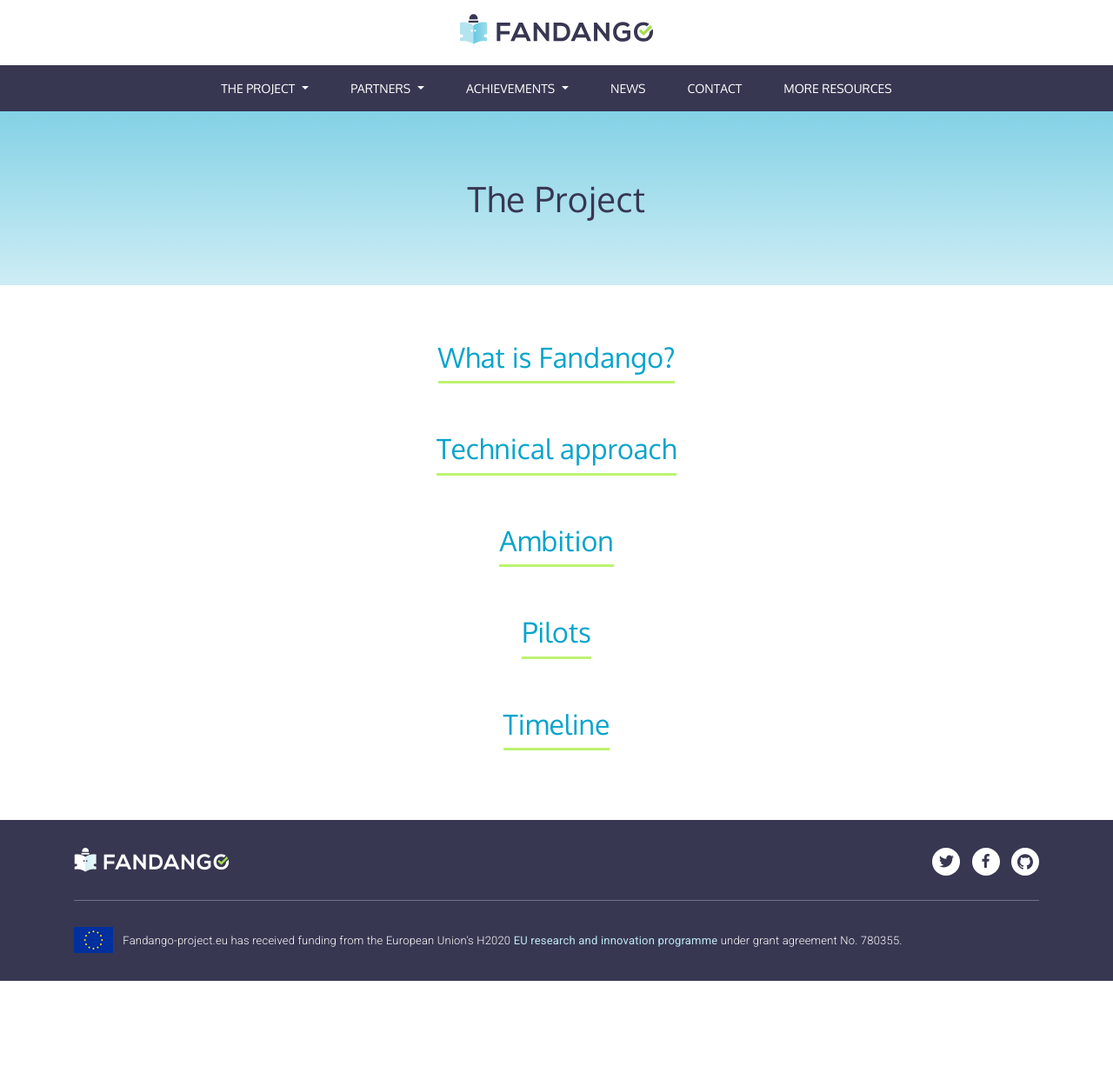
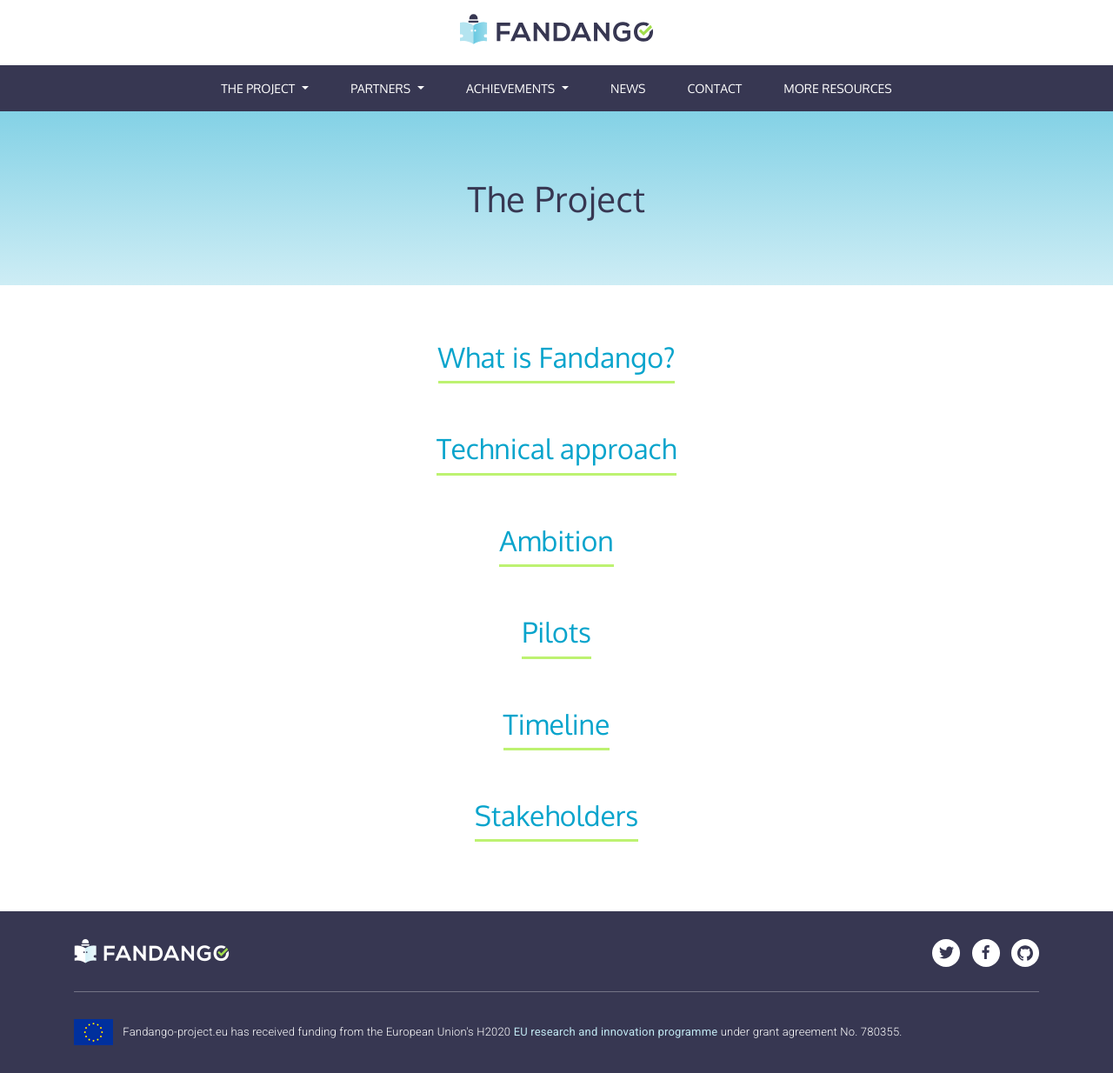
Before and after one commit to fandangOrg/fandango-web, a Jekyll site: the page built from the-project.md, in a window 1280 px wide. Shown: the whole page at 87% size. Built offline with Jekyll 4.4.1, drawn with Linux system fonts in a browser that asks for light colours; comment, search, counter and statistics services are not loaded; before the commit the page ends 1128 px from its top, so only the background shows below that.

Commit message:
Updated The Project

```diff
--- a/the-project.md
+++ b/the-project.md
@@ -13,3 +13,4 @@ layout: page
 - ### [Ambition](/the-project/ambition/)
 - ### [Pilots](/the-project/pilots/)
 - ### [Timeline](/the-project/timeline/)
+- ### [Stakeholders](/the-project/stakeholders/)
```
